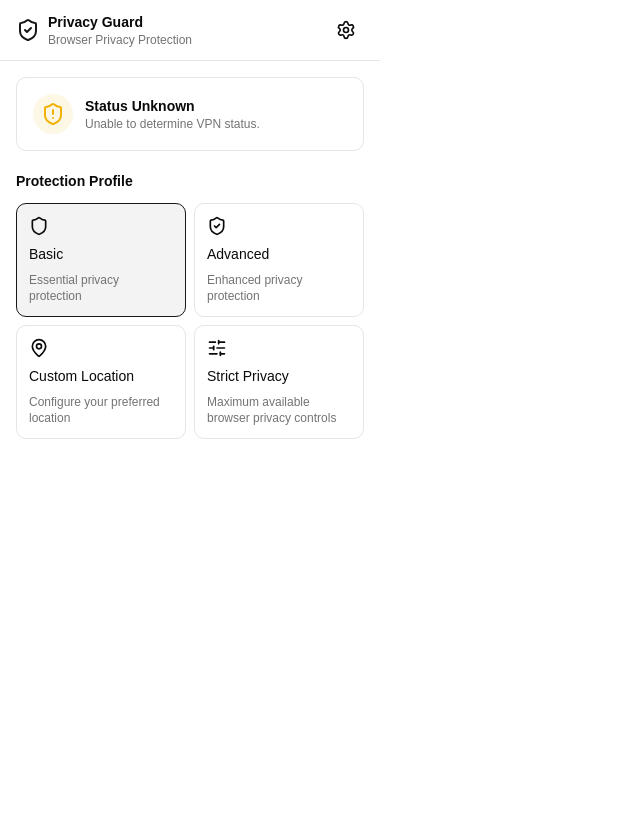
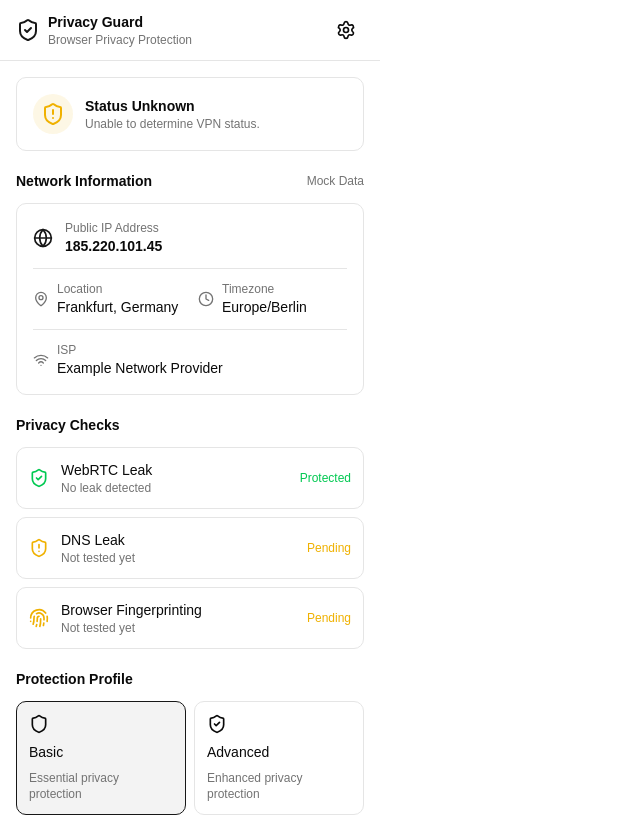
Before and after one commit to mohammadmehdidalvandii/privacy-guard, a React (Vite) app: page / in a window 1280 px wide. Shown: the top 817 px of the page, without its empty margins (0-640 px from the left). Built offline with nearby package versions, Linux system fonts and the light colour scheme.

Commit message:
feat: complete initial popup UI

```diff
--- a/src/App.tsx
+++ b/src/App.tsx
@@ -1,7 +1,10 @@
 import { useState } from 'react'
 import PopupLayout from '@/popup/layouts/popup-layout'
 import PopupHeader from '@/popup/components/popup-header'
+import PopupFooter from '@/popup/components/popup-footer'
 import VPNStatus from '@/popup/components/vpn-status'
+import NetworkInfo from '@/popup/components/network-info'
+import PrivacyChecks from '@/popup/components/privacy-checks'
 import ProfileSelector, {
   type ProtectionProfile,
 } from '@/popup/components/profile-selector'
@@ -15,12 +18,16 @@ function App() {
 
       <div className="space-y-5 p-4">
         <VPNStatus status="unknown" />
+        <NetworkInfo />
+        <PrivacyChecks />
 
         <ProfileSelector
           value={profile}
           onChange={setProfile}
         />
       </div>
+
+      <PopupFooter />
     </PopupLayout>
   )
 }
--- /dev/null
+++ b/src/popup/components/network-info.tsx
@@ -0,0 +1,66 @@
+
+import { Globe, MapPin, Clock, Wifi } from 'lucide-react'
+
+const networkInfo = {
+  ip: '185.220.101.45',
+  country: 'Germany',
+  city: 'Frankfurt',
+  timezone: 'Europe/Berlin',
+  isp: 'Example Network Provider',
+}
+
+function NetworkInfo() {
+  return (
+    <section className="space-y-3">
+      <div className="flex items-center justify-between">
+        <h2 className="text-sm font-semibold">Network Information</h2>
+        <span className="text-xs text-muted-foreground">Mock Data</span>
+      </div>
+
+      <div className="rounded-lg border p-4">
+        <div className="flex items-center gap-3">
+          <Globe className="size-5 text-primary" />
+
+          <div>
+            <p className="text-xs text-muted-foreground">Public IP Address</p>
+            <p className="text-sm font-semibold">{networkInfo.ip}</p>
+          </div>
+        </div>
+
+        <div className="my-3 border-t" />
+
+        <div className="grid grid-cols-2 gap-4">
+          <div className="flex items-center gap-2">
+            <MapPin className="size-4 text-muted-foreground" />
+            <div>
+              <p className="text-xs text-muted-foreground">Location</p>
+              <p className="text-sm font-medium">
+                {networkInfo.city}, {networkInfo.country}
+              </p>
+            </div>
+          </div>
+
+          <div className="flex items-center gap-2">
+            <Clock className="size-4 text-muted-foreground" />
+            <div>
+              <p className="text-xs text-muted-foreground">Timezone</p>
+              <p className="text-sm font-medium">{networkInfo.timezone}</p>
+            </div>
+          </div>
+        </div>
+
+        <div className="my-3 border-t" />
+
+        <div className="flex items-center gap-2">
+          <Wifi className="size-4 text-muted-foreground" />
+          <div>
+            <p className="text-xs text-muted-foreground">ISP</p>
+            <p className="text-sm font-medium">{networkInfo.isp}</p>
+          </div>
+        </div>
+      </div>
+    </section>
+  )
+}
+
+export default NetworkInfo
--- /dev/null
+++ b/src/popup/components/popup-footer.tsx
@@ -0,0 +1,21 @@
+import { ExternalLink } from 'lucide-react'
+
+function PopupFooter() {
+  return (
+    <footer className="flex items-center justify-between border-t px-4 py-3">
+      <span className="text-xs text-muted-foreground">
+        Privacy Guard v1.0.0
+      </span>
+
+      <button
+        type="button"
+        className="flex items-center gap-1 text-xs text-primary transition-opacity hover:opacity-80"
+      >
+        Open Settings
+        <ExternalLink className="size-3" />
+      </button>
+    </footer>
+  )
+}
+
+export default PopupFooter
--- /dev/null
+++ b/src/popup/components/privacy-checks.tsx
@@ -0,0 +1,75 @@
+import { ShieldCheck, ShieldAlert, Fingerprint } from 'lucide-react'
+
+const checks = [
+  {
+    id: 'webrtc',
+    label: 'WebRTC Leak',
+    status: 'protected',
+    description: 'No leak detected',
+    icon: ShieldCheck,
+  },
+  {
+    id: 'dns',
+    label: 'DNS Leak',
+    status: 'warning',
+    description: 'Not tested yet',
+    icon: ShieldAlert,
+  },
+  {
+    id: 'fingerprint',
+    label: 'Browser Fingerprinting',
+    status: 'warning',
+    description: 'Not tested yet',
+    icon: Fingerprint,
+  },
+]
+
+function PrivacyChecks() {
+  return (
+    <section className="space-y-3">
+      <h2 className="text-sm font-semibold">Privacy Checks</h2>
+
+      <div className="space-y-2">
+        {checks.map((check) => {
+          const Icon = check.icon
+
+          return (
+            <div
+              key={check.id}
+              className="flex items-center justify-between rounded-lg border p-3"
+            >
+              <div className="flex items-center gap-3">
+                <Icon
+                  className={`size-5 ${
+                    check.status === 'protected'
+                      ? 'text-green-500'
+                      : 'text-yellow-500'
+                  }`}
+                />
+
+                <div>
+                  <p className="text-sm font-medium">{check.label}</p>
+                  <p className="text-xs text-muted-foreground">
+                    {check.description}
+                  </p>
+                </div>
+              </div>
+
+              <span
+                className={`text-xs font-medium ${
+                  check.status === 'protected'
+                    ? 'text-green-500'
+                    : 'text-yellow-500'
+                }`}
+              >
+                {check.status === 'protected' ? 'Protected' : 'Pending'}
+              </span>
+            </div>
+          )
+        })}
+      </div>
+    </section>
+  )
+}
+
+export default PrivacyChecks
```
